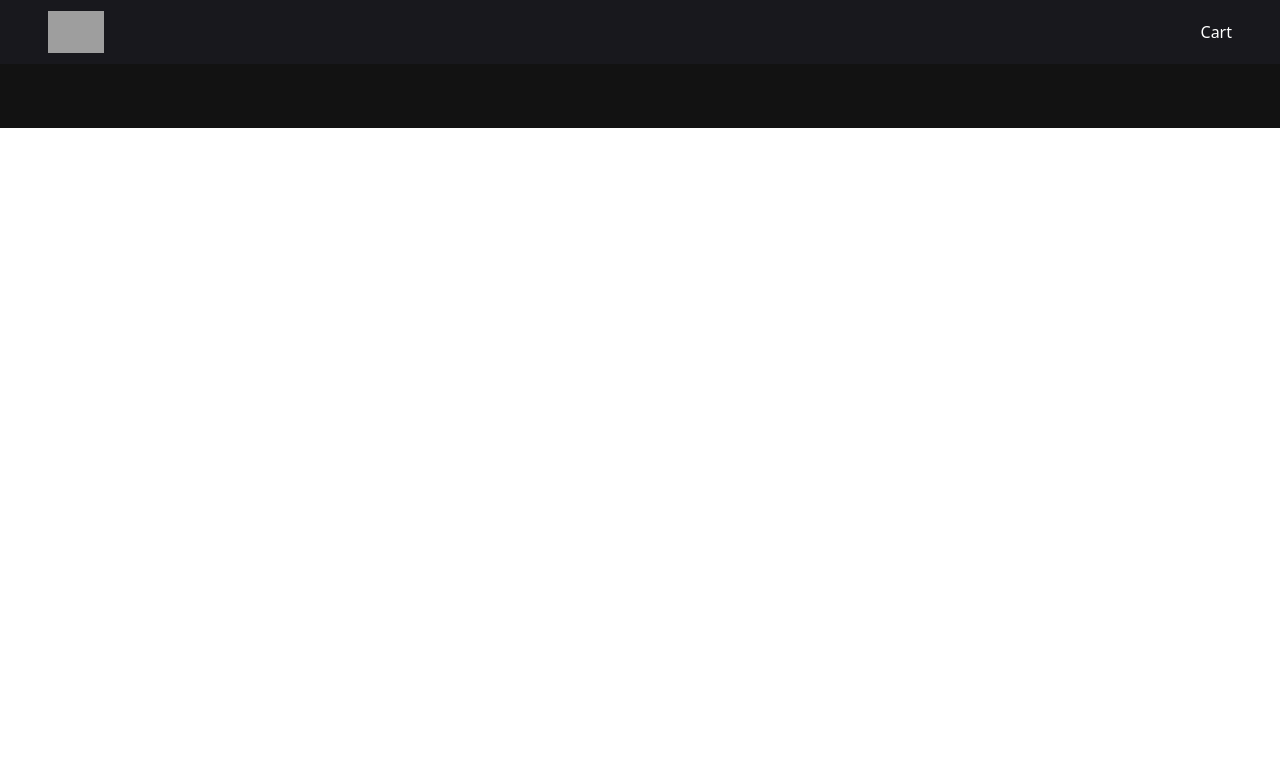
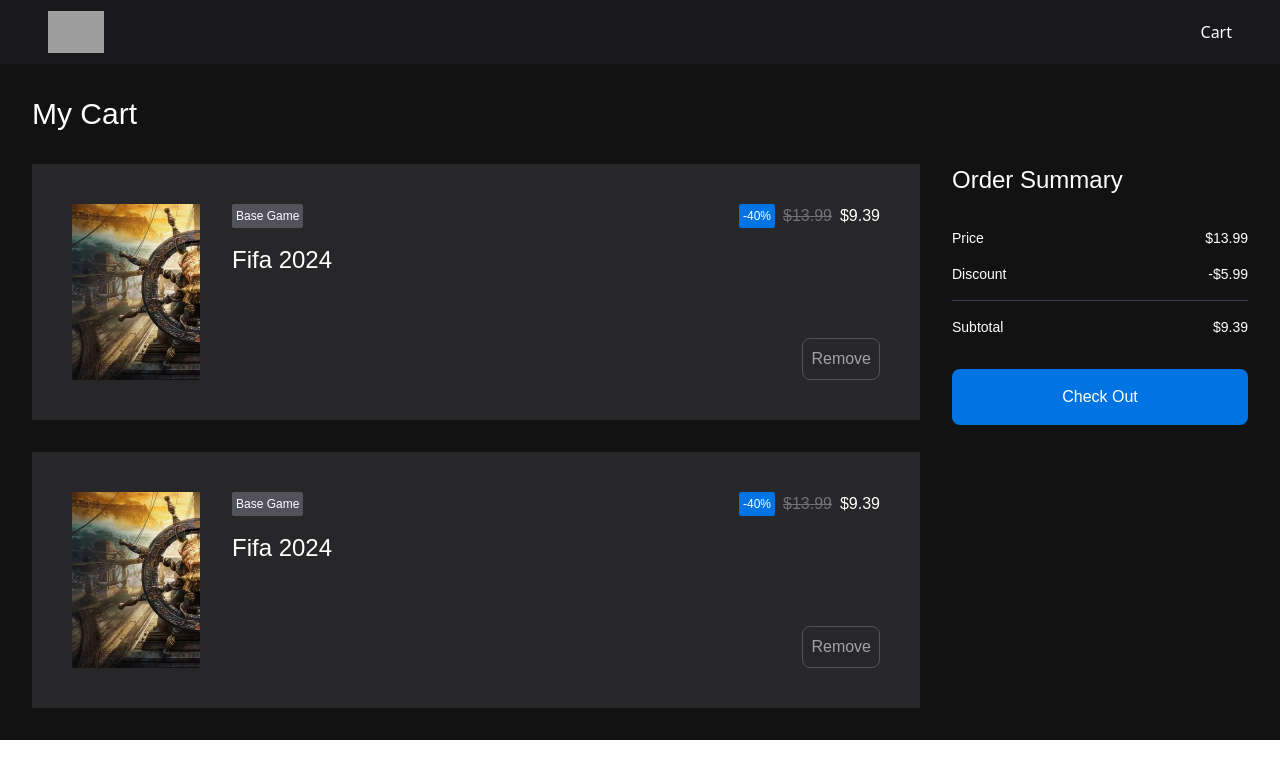
Before and after one commit to ozzestrophic/ecommerce-store, a React (Vite) app: page /cart in a window 1280 px wide. Shown: the top 778 px of the page. Built offline with nearby package versions, Linux system fonts and the light colour scheme; grey boxes are pictures that could not be loaded.

Commit message:
feat: added card items and sidebar

```diff
--- a/src/pages/Nav.jsx
+++ b/src/pages/Nav.jsx
@@ -10,9 +10,14 @@
       <Link to="/">
         <img src={storeIcon} alt="" className="w-14" />
       </Link>
-      <Link to="cart" className="flex gap-2">
+      <Link to="cart" className="flex items-center gap-2">
         <p>Cart</p>
-        {cartItems.length !== 0 && cartItems.length}
+
+        {cartItems.length !== 0 && (
+          <p className=" px-2 py-1 bg-white text-black rounded-lg">
+            {cartItems.length}
+          </p>
+        )}
       </Link>
     </nav>
   );
--- a/src/pages/cartPage/Cart.jsx
+++ b/src/pages/cartPage/Cart.jsx
@@ -1,14 +1,24 @@
 import { useContext } from "react";
 import { cartContext } from "../../App.jsx";
+import CartItem from "./CartItem.jsx";
+import CartSideBar from "./CartSideBar.jsx";
 
 const Cart = () => {
   const { cartItems } = useContext(cartContext);
 
   return (
-    <div>
-      {cartItems.map((item) => {
-        return <div key={item.id}>{item}</div>;
-      })}
+    <div className=" w-full max-w-7xl">
+      <h1 className=" text-left text-3xl mb-8">My Cart</h1>
+      <div className="grid gap-8 grid-cols-carousel">
+        <section className="flex flex-col gap-8">
+          <CartItem />
+          <CartItem />
+          {/* {cartItems.map((item) => {
+            return <div key={item.id}>{item.title}</div>;
+          })} */}
+        </section>
+        <CartSideBar />
+      </div>
     </div>
   );
 };
--- /dev/null
+++ b/src/pages/cartPage/CartItem.jsx
@@ -0,0 +1,28 @@
+const CartItem = () => {
+  return (
+    <article className=" bg-zinc-800 w-full flex gap-8 p-10">
+      <img
+        src="src/assets/images/image-1.avif"
+        alt=""
+        className=" w-32 h-44 object-cover"
+      />
+      <div className="flex justify-between w-full">
+        <div>
+          <p className="bg-zinc-600 text-xs p-1 rounded-sm w-fit">Base Game</p>
+          <h3 className=" mt-4 text-2xl">Fifa 2024</h3>
+        </div>
+        <div className="flex flex-col justify-between items-end">
+          <div className="flex gap-2 h-fit items-center">
+            <span className=" bg-epicBlue p-1 text-xs rounded-sm">-40%</span>
+            <span className=" line-through text-zinc-500">$13.99</span>
+            <span>$9.39</span>
+          </div>
+          <button className="border border-zinc-600 p-2 rounded-lg text-zinc-400">
+            Remove
+          </button>
+        </div>
+      </div>
+    </article>
+  );
+};
+export default CartItem;
--- /dev/null
+++ b/src/pages/cartPage/CartSideBar.jsx
@@ -0,0 +1,24 @@
+const CartSideBar = () => {
+  return (
+    <aside className="flex flex-col gap-8">
+      <h2 className="text-2xl">Order Summary</h2>
+      <div className="flex flex-col gap-4">
+        <div className="flex justify-between text-sm">
+          <p>Price</p>
+          <p>$13.99</p>
+        </div>
+        <div className="flex justify-between text-sm">
+          <p>Discount</p>
+          <p>-$5.99</p>
+        </div>
+        <hr className="  border-gray-700" />
+        <div className="flex justify-between text-sm">
+          <p>Subtotal</p>
+          <p>$9.39</p>
+        </div>
+      </div>
+      <button className=" bg-epicBlue w-full p-4 rounded-lg">Check Out</button>
+    </aside>
+  );
+};
+export default CartSideBar;
--- a/src/pages/homePage/Carousel.jsx
+++ b/src/pages/homePage/Carousel.jsx
@@ -1,31 +1,27 @@
 import { Link } from "react-router-dom";
-import image1 from "../../assets/images/image-1.avif";
 import CarouselTab from "./CarouselTab";
 import { useState } from "react";
+import CarouselImage from "./CarouselImage";
 
 const Carousel = ({ gamesList }) => {
-  const [activeImage, setActiveImage] = useState();
+  const [activeGame, setActiveGame] = useState();
   return (
     <article className=" max-w-6xl grid md:grid-cols-carousel gap-8 font-light">
-      <img
-        src={activeImage || image1}
-        alt=""
-        className="rounded-2xl w-full h-full object-cover"
-      />
-      <div className="flex md:flex-col overflow-scroll gap-1">
+      <CarouselImage activeGame={activeGame} />
+      <div className="flex md:flex-col md:overflow-hidden overflow-scroll gap-1">
         {gamesList.map((game) => {
           return (
             <div
               className=" min-w-fit"
               key={game.id}
               onMouseEnter={() => {
-                setActiveImage(game.imgUrl);
+                setActiveGame(game);
               }}
             >
               <Link to={`game/${game.id}`}>
                 {game.id === "1" ? (
                   <CarouselTab
-                    active={true}
+                    // active={true}
                     image={game.imgUrl}
                     name={game.title}
                   />
--- /dev/null
+++ b/src/pages/homePage/CarouselImage.jsx
@@ -0,0 +1,26 @@
+import { useEffect, useState } from "react";
+import image1 from "../../assets/images/image-1.avif";
+
+const CarouselImage = ({ activeGame }) => {
+  const [Game, setGame] = useState({});
+  useEffect(() => {
+    async function loadGame() {
+      if (activeGame) {
+        const currentGame = activeGame;
+        setGame(currentGame);
+      }
+      console.log("effect");
+    }
+    loadGame();
+  }, [activeGame]);
+  return (
+    <div>
+      <img
+        src={Game.imgUrl || image1}
+        alt=""
+        className="rounded-2xl w-full h-full object-cover"
+      />
+    </div>
+  );
+};
+export default CarouselImage;
--- a/src/pages/productPage/GamePreview.jsx
+++ b/src/pages/productPage/GamePreview.jsx
@@ -26,13 +26,13 @@
 
   if (game) {
     return (
-      <div className=" max-w-7xl">
+      <div className=" max-w-6xl">
         <section>
           <h1 className=" text-left text-4xl mb-4">{game.title}</h1>
         </section>
         <section className="grid md:grid-cols-product gap-16">
           <PreviewData game={game} />
-          <PreviewSidebar title={game.title} />
+          <PreviewSidebar game={game} />
         </section>
       </div>
     );
--- a/src/pages/productPage/PreviewSidebar.jsx
+++ b/src/pages/productPage/PreviewSidebar.jsx
@@ -1,33 +1,36 @@
 import { useContext } from "react";
 import { cartContext } from "../../App.jsx";
-import fifaLogo from "../../assets/images/fifa-1/fifa-0.avif";
 import PreviewSidebarTab from "./PreviewSidebarTab";
-// import { FontAwesomeIcon } from "@fortawesome/react-fontawesome";
-// import { byPrefixAndName } from "@awesome.me/kit-KIT_CODE/icons";
+import { Link } from "react-router-dom";
 
-const PreviewSidebar = ({ title }) => {
+const PreviewSidebar = ({ game }) => {
   const { addToCart, cartItems } = useContext(cartContext);
+  const handleAddToCart = () => {
+    if (!cartItems.includes(game)) {
+      // this doesn't work because object is recreated for every page load
+      addToCart(game);
+    }
+  };
   return (
     <div className="flex flex-col gap-4">
-      <img src={fifaLogo} alt="" className=" p-16" />
       <div className="py-1 px-2 bg-gray-800 text-xs w-fit rounded-md">
         <p>BASE GAME</p>
       </div>
       <p>$69.99</p>
       <div className="flex flex-col gap-2 uppercase">
         <button
-          className=" bg-epicBlue p-3 rounded-md disabled:bg-blue-100 disabled:text-gray-400"
-          onClick={() => addToCart(title)}
-          disabled={cartItems.includes(title)}
+          className=" bg-epicBlue p-3 rounded-md hover:bg-blue-500"
+          onClick={handleAddToCart}
         >
-          {cartItems.includes(title) ? "Game already added" : "Add to Cart"}
-        </button>
-        <button className=" border p-3 rounded-md">Buy Now</button>
-        <button className=" border p-2 text-sm rounded-md">
-          Add to wishlist
+          {cartItems.includes(game) ? (
+            <Link to="/cart" className="">
+              View in cart
+            </Link>
+          ) : (
+            "Add to Cart"
+          )}
         </button>
       </div>
-      {/* <FontAwesomeIcon icon={byPrefixAndName.fas["house"]} /> */}
       <PreviewSidebarTab leftText="Epic Rewards" rightText="Earn 5% Back" />
       <PreviewSidebarTab leftText="Refund Type" rightText="Self Refundable" />
       <PreviewSidebarTab leftText="Developer" rightText="EA Canda" />
```
